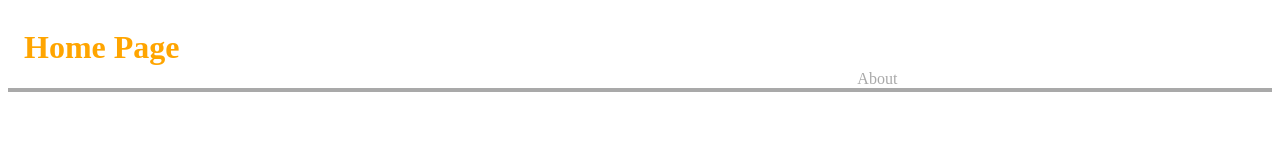
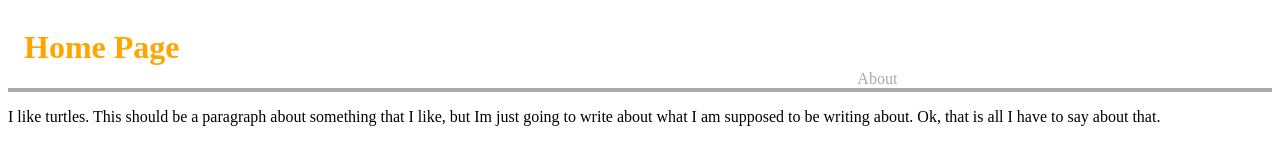
Before and after one commit to SethCaparelli/git-collab-3, a plain HTML site: page app/index.html in a window 1280 px wide. Drawn offline with Linux system fonts and the light colour scheme; files that its build step writes are made by us from their sources.

Commit message:
edited index.html about things I like

```diff
--- a/app/index.html
+++ b/app/index.html
@@ -12,5 +12,9 @@
         <a href="about.html">About</a>
       </nav>
     </header>
+    <p>I like turtles. This should be a paragraph about something that I like,
+      but Im just going to write about what I am supposed to be writing about. Ok,
+      that is all I have to say about that.
+    </p>
   </body>
 </html>
```
